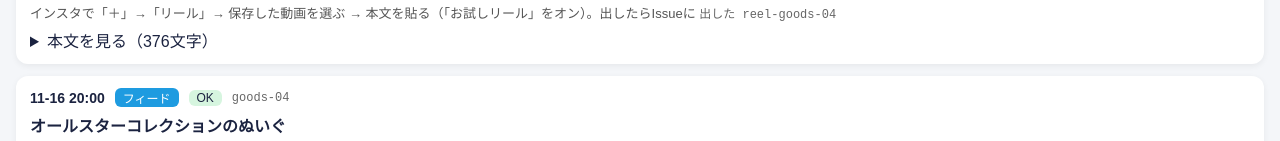
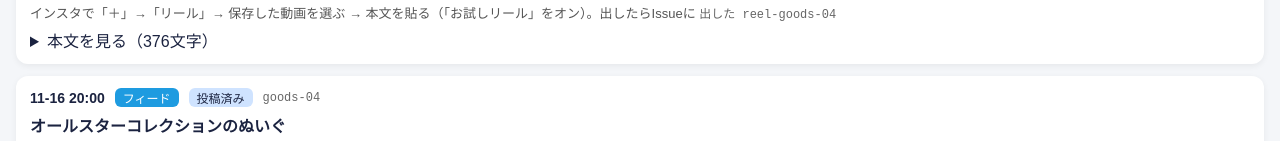
Before and after one commit to Satoruru-01/poke-insta-media, a plain HTML site: page queue-2026-11-13/preview.html in a window 1280 px wide. Shown: the part 10028-10169 px from the top of the page. Drawn offline with Linux system fonts and the light colour scheme.

Commit message:
画像と見本ページを更新 2026-11-16T20:02

```diff
--- a/queue-2026-11-13/preview.html
+++ b/queue-2026-11-13/preview.html
@@ -335,7 +335,7 @@ https://www.pokemon.co.jp/goods/2026/11/261113_to01.html
 
 #ポケモン #ポケモングッズ #ポケモン新商品 #ポケセン #ポケ活
 </pre></details></article><article id="goods-04" class="feed"><header><b>11-16 20:00</b>
-<span class="kind">フィード</span><span class="st approved">OK</span>
+<span class="kind">フィード</span><span class="st posted">投稿済み</span>
 <code>goods-04</code></header><h3>オールスターコレクションのぬいぐ</h3><div class="imgs"><img src="media/goods-04/01.jpg" loading="lazy"><img src="media/goods-04/02.jpg" loading="lazy"><img src="media/goods-04/03.jpg" loading="lazy"><img src="media/goods-04/04.jpg" loading="lazy"><img src="media/goods-04/05.jpg" loading="lazy"><img src="media/goods-04/06.jpg" loading="lazy"><img src="media/goods-04/07.jpg" loading="lazy"><img src="media/goods-04/08.jpg" loading="lazy"><img src="media/goods-04/09.jpg" loading="lazy"><img src="media/goods-04/10.jpg" loading="lazy"><img src="media/goods-04/11.jpg" loading="lazy"><img src="media/goods-04/12.jpg" loading="lazy"></div><div class="btns"><button onclick="saveImages(this, 'goods-04')">📥 画像を12枚まとめて保存</button><button onclick="copyCaption(this, 'goods-04')">📋 本文をコピー</button></div>
 <p class="how">インスタで「＋」→「投稿」→ 保存した画像を順番に選ぶ → 本文を貼る。出したらIssueに <code>出した goods-04</code></p><details><summary>本文を見る（565文字）</summary><pre id="cap-goods-04">【11/27(金)発売】ポケモンぬいぐるみ｜ぬいぐるみ＆マスコット🆕
 
```
